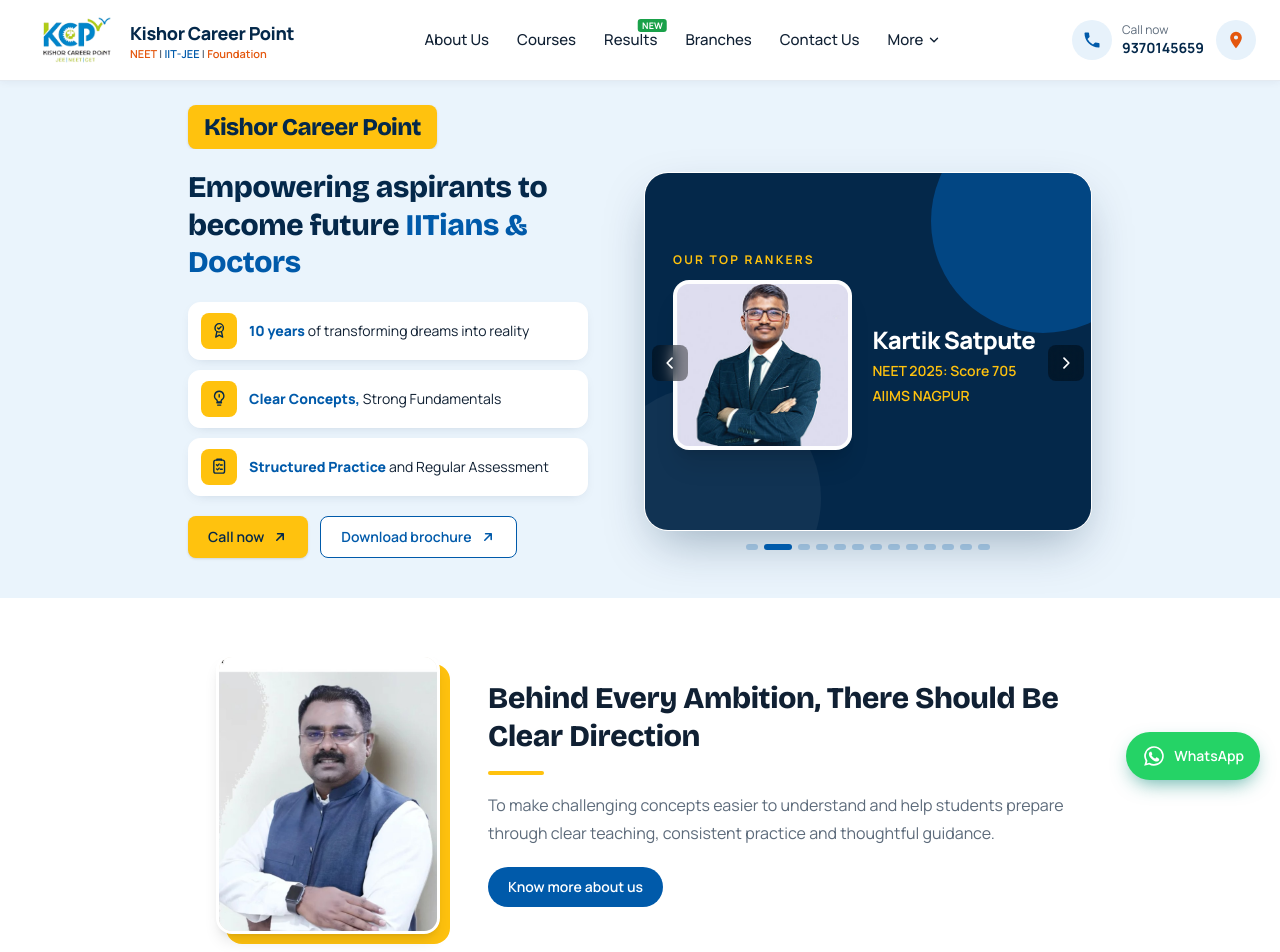
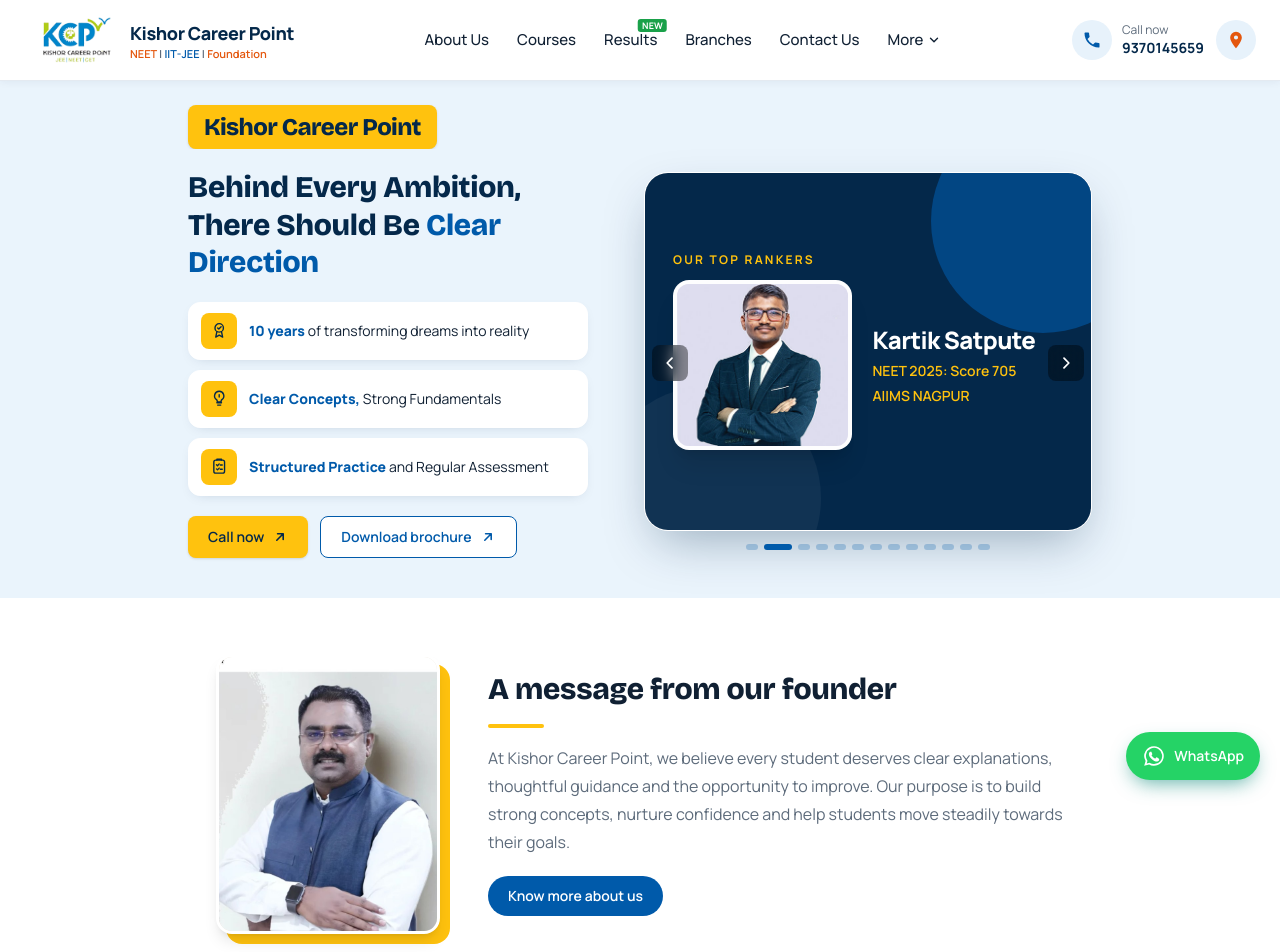
Before and after one commit to vaibhav-jadhav/kishorcareerpoint, a Next.js app: page / in a window 1280 px wide. Shown: the top 952 px of the page. Built offline with nearby package versions, Linux system fonts and the light colour scheme.

Commit message:
update: homepage layout

```diff
--- a/components/home/FounderSection.tsx
+++ b/components/home/FounderSection.tsx
@@ -1,7 +1,7 @@
 import Image from "next/image";
 import { Button } from "@/components/ui/Button";
 import { Reveal } from "@/components/ui/Reveal";
-import { about } from "@/content/about";
+import { founderMessage } from "@/content/home";
 
 export function FounderSection() {
   return (
@@ -29,10 +29,10 @@ export function FounderSection() {
             id="founder-heading"
             className="text-2xl font-extrabold leading-tight tracking-tight text-ink sm:text-3xl"
           >
-            {about.heading}
+            {founderMessage.heading}
           </h2>
           <span className="mx-auto mt-4 block h-1 w-14 rounded-full bg-sun sm:mx-0" aria-hidden="true" />
-          <p className="mt-4 max-w-xl text-sm leading-7 text-muted sm:text-base">{about.mission}</p>
+          <p className="mt-4 max-w-xl text-sm leading-7 text-muted sm:text-base">{founderMessage.text}</p>
           <div className="mt-5">
             <Button href="/about-us" variant="primary">
               Know more about us
--- a/content/home.ts
+++ b/content/home.ts
@@ -10,9 +10,14 @@ export type HeroStat = {
   text: string;
 };
 
+export const founderMessage = {
+  heading: "A message from our founder",
+  text: "At Kishor Career Point, we believe every student deserves clear explanations, thoughtful guidance and the opportunity to improve. Our purpose is to build strong concepts, nurture confidence and help students move steadily towards their goals.",
+};
+
 export const heroContent = {
-  headline: "Empowering aspirants to become future",
-  headlineAccent: "IITians & Doctors",
+  headline: "Behind Every Ambition, There Should Be",
+  headlineAccent: "Clear Direction",
   stats: [
     {
       icon: "years",
```
